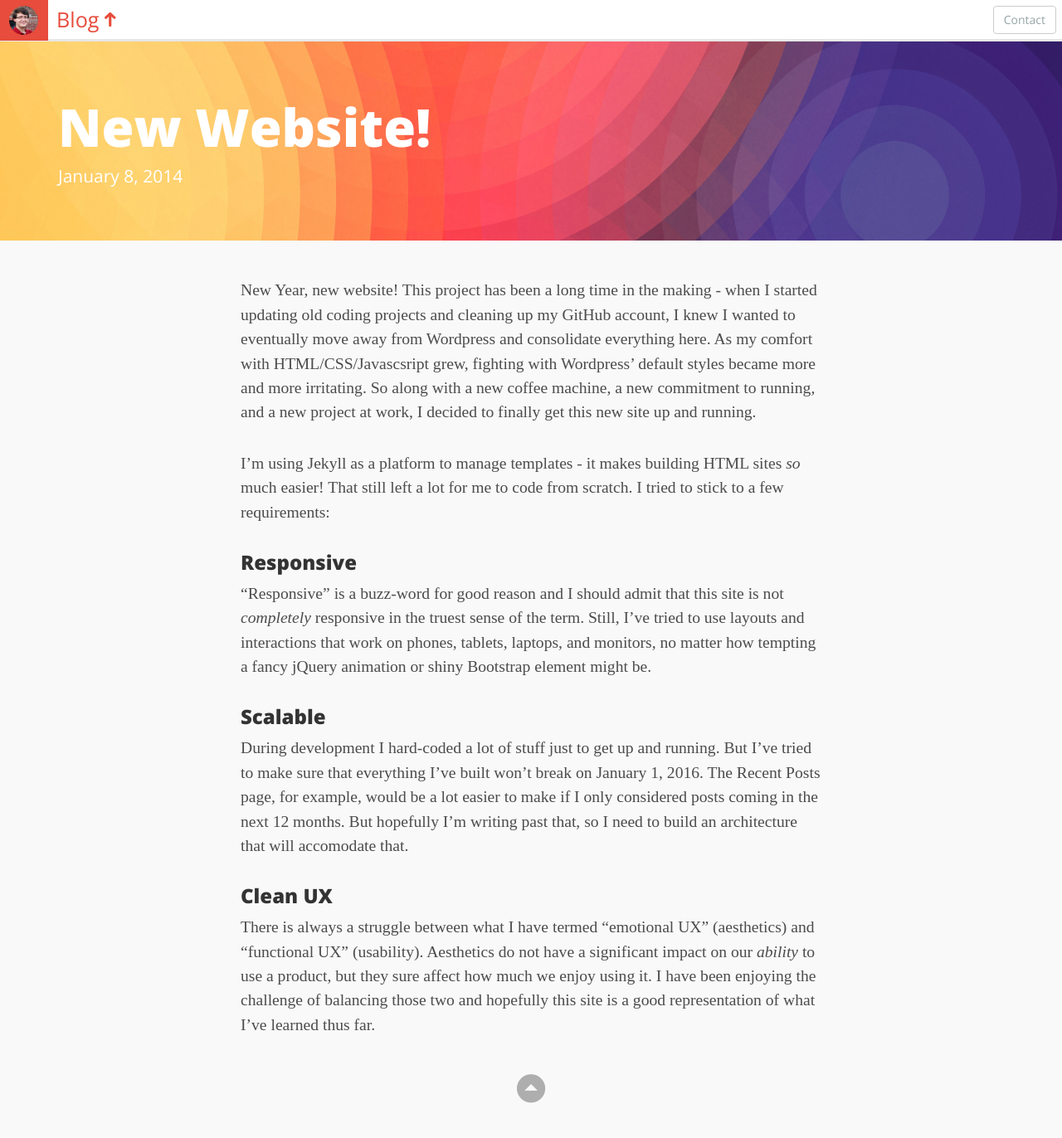
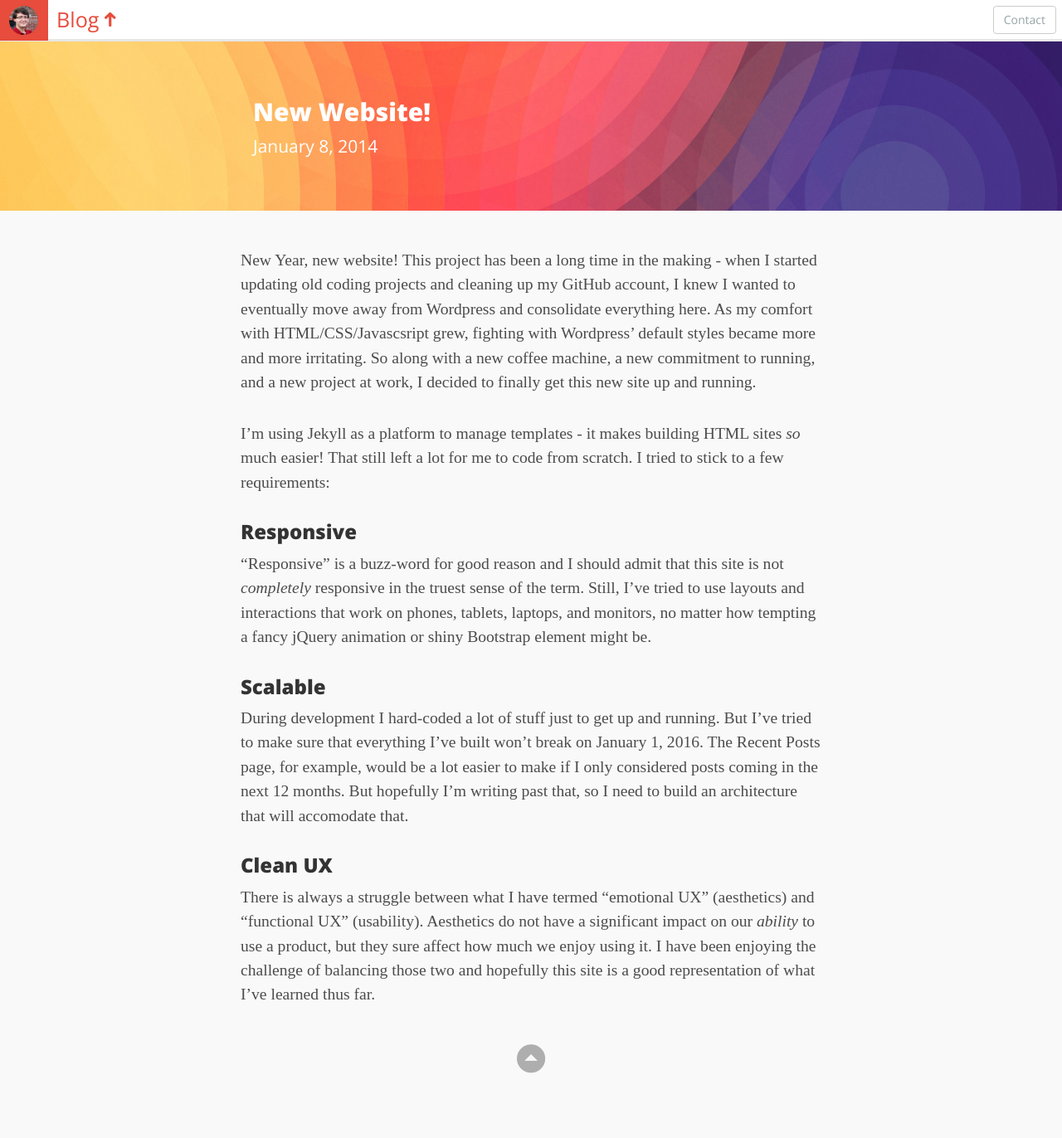
Before and after one commit to brettrowley/brettrowley.github.io, a Jekyll site: the page built from blog/2014_01_08.md, in a window 1280 px wide. Shown: the whole page at 83% size. Built offline with Jekyll 4.4.1, drawn with Linux system fonts in a browser that asks for light colours; some web fonts are replaced; after the commit the page ends 1336 px from its top, so only the background shows below that.

Commit message:
Smaller banner header

```diff
--- a/_layouts/post.html
+++ b/_layouts/post.html
@@ -38,7 +38,6 @@ h1, h2, h3, h4, h5, h6{
 .post-header{
 	position: relative;
 	width: 100%;
-	max-height: 500px;
 	overflow: hidden;
 	color: white;
 }
@@ -80,8 +79,8 @@ $(document).ready(function(){
 
 <header class="post-header">
 	<div class="jumbotron">
-		<div class="container">
-		    <h1 class="post-title">{{ page.headline }}</h1>
+		<div class="container" style="max-width: 700px">
+		    <h2 class="post-title">{{ page.headline }}</h2>
 		    <p class="post-meta">{{ page.date }}</p>
   		</div>
 	</div>
```
